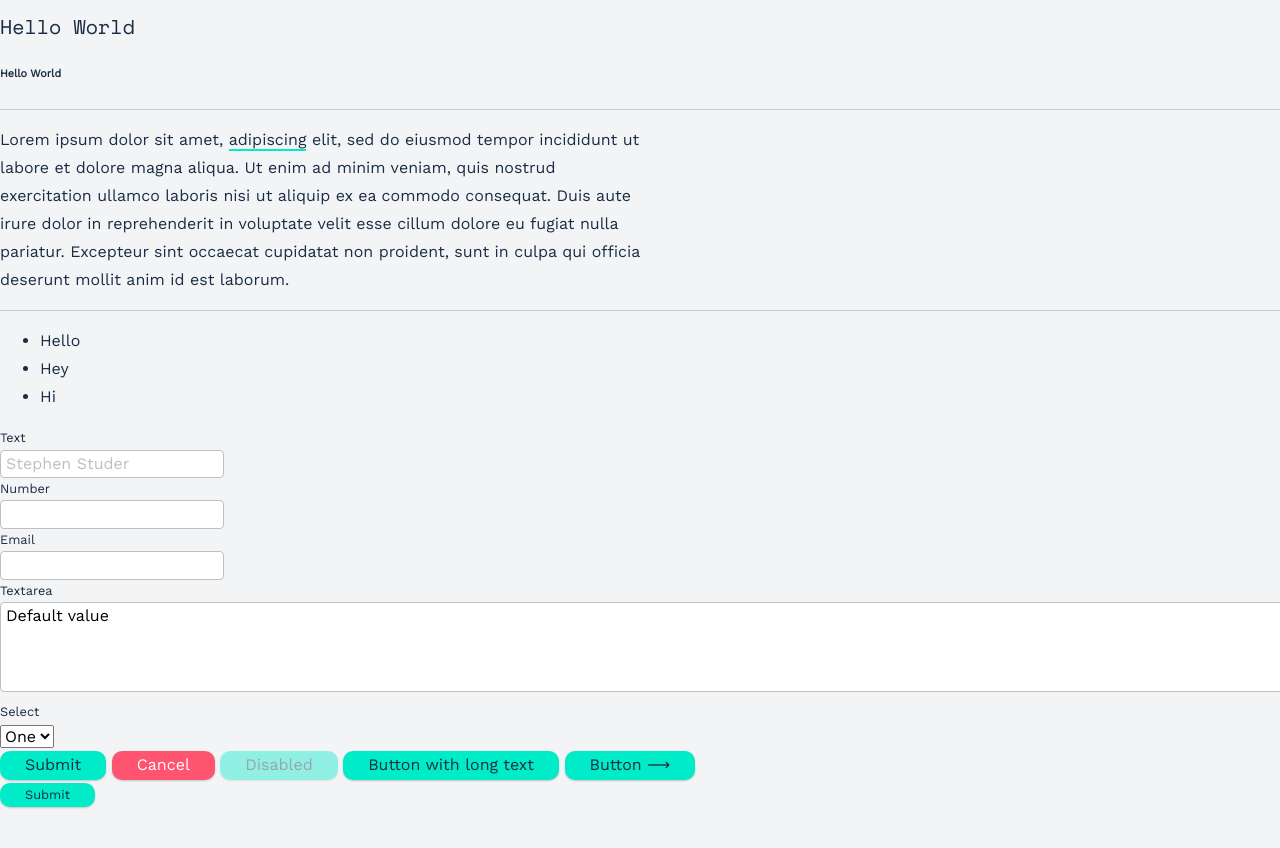
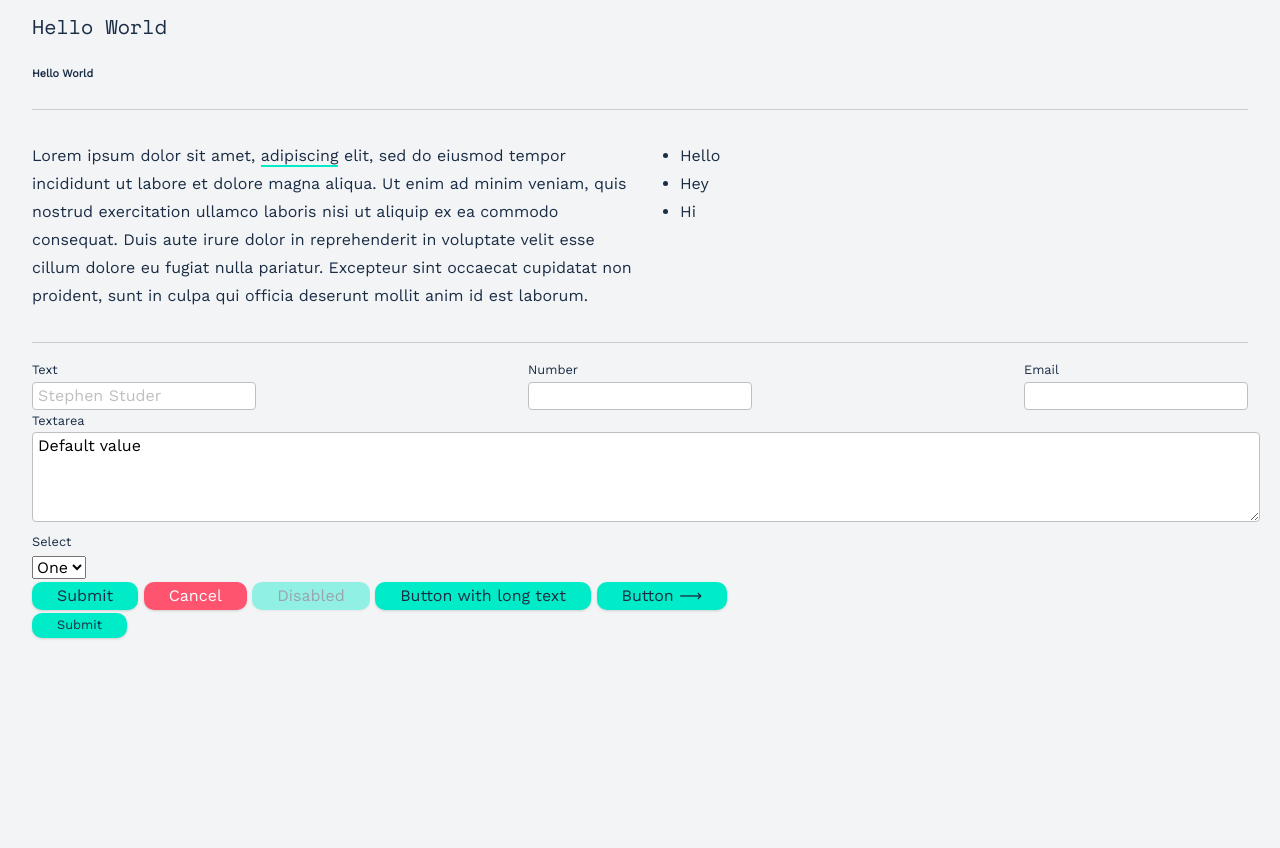
Before and after one commit to skstuder/oliver-css, a website built with Parcel: page index.html in a window 1280 px wide. Shown: the part 840-1688 px from the top of the page. Built offline with nearby package versions, Linux system fonts and the light colour scheme.

Commit message:
add layout components for flex and grid

```diff
--- a/css/style.css
+++ b/css/style.css
@@ -30,6 +30,15 @@
   --h4: 1.563rem;
   --h5: 1.25rem;
   --smallText: 0.8rem;
+
+  /* Elevation */
+  --level-1: 0 1px 3px 0 rgba(0, 0, 0, 0.1), 0 1px 2px 0 rgba(0, 0, 0, 0.06);
+  --level-2: 0 4px 6px -1px rgba(0, 0, 0, 0.1),
+    0 2px 4px -1px rgba(0, 0, 0, 0.06);
+  --level-3: 0 10px 15px -3px rgba(0, 0, 0, 0.1),
+    0 4px 6px -2px rgba(0, 0, 0, 0.05);
+  --level-4: 0 10px 15px -3px rgba(0, 0, 0, 0.1),
+    0 4px 6px -2px rgba(0, 0, 0, 0.05);
 }
 
 /* From Typescale */
@@ -112,6 +121,7 @@ blockquote {
   margin: 10px;
   padding: 2em;
   background: var(--blockQuote);
+  box-shadow: var(--level-3);
 }
 
 label {
@@ -147,10 +157,12 @@ button {
   border: none;
   border-radius: 10px;
   padding: 5px 25px;
-  box-shadow: 0px 1px 2px rgba(0, 0, 0, 0.2);
+  box-shadow: var(--level-1);
+  transition: 0.3s ease-in-out box-shadow;
 }
 
 button:hover {
+  box-shadow: var(--level-2);
 }
 
 button[disabled] {
@@ -165,3 +177,28 @@ button.cancel {
 button.small {
   font-size: var(--smallText);
 }
+
+.layout {
+  margin: 0 auto;
+  width: 95%;
+}
+
+.grid {
+  --gridCols: 2;
+  display: grid;
+  grid-template-columns: repeat(var(--gridCols), 1fr);
+}
+
+.cols-3 {
+  --gridCols: 3;
+}
+
+.flex {
+  --justifyContent: space-between;
+  display: flex;
+  justify-content: var(--justifyContent);
+}
+
+.flex-around {
+  --justifyContent: space-around;
+}
--- a/index.html
+++ b/index.html
@@ -23,6 +23,7 @@
   </head>
 
   <body>
+    <main class="layout">
       <!-- Add your site or application content here -->
       <h1>Hello World</h1>
       <p>
@@ -30,21 +31,22 @@
         tempor incididunt ut labore et dolore magna aliqua. Ut enim ad minim
         veniam, quis nostrud exercitation ullamco laboris nisi ut aliquip ex ea
         commodo consequat. Duis aute irure dolor in reprehenderit in voluptate
-      velit esse cillum dolore eu fugiat nulla pariatur. Excepteur sint occaecat
-      cupidatat non proident, sunt in culpa qui officia deserunt mollit anim id
-      est laborum.
+        velit esse cillum dolore eu fugiat nulla pariatur. Excepteur sint
+        occaecat cupidatat non proident, sunt in culpa qui officia deserunt
+        mollit anim id est laborum.
       </p>
 
       <h2>Hello World</h2>
       <blockquote>
         <p>
           Lorem ipsum dolor sit amet, <strong>consectetur</strong> adipiscing
-        elit, sed do eiusmod tempor incididunt ut labore et dolore magna aliqua.
-        Ut enim ad minim veniam, quis nostrud exercitation ullamco laboris nisi
-        ut aliquip ex ea <a href="#">test</a> commodo consequat. Duis aute irure
-        dolor in reprehenderit in voluptate velit esse cillum dolore eu fugiat
-        nulla pariatur. Excepteur sint occaecat cupidatat non proident, sunt in
-        culpa qui officia deserunt mollit anim id est laborum.
+          elit, sed do eiusmod tempor incididunt ut labore et dolore magna
+          aliqua. Ut enim ad minim veniam, quis nostrud exercitation ullamco
+          laboris nisi ut aliquip ex ea <a href="#">test</a> commodo consequat.
+          Duis aute irure dolor in reprehenderit in voluptate velit esse cillum
+          dolore eu fugiat nulla pariatur. Excepteur sint occaecat cupidatat non
+          proident, sunt in culpa qui officia deserunt mollit anim id est
+          laborum.
         </p>
       </blockquote>
 
@@ -53,34 +55,38 @@
       <h5>Hello World</h5>
       <h6>Hello World</h6>
       <hr />
+      <div class="grid">
         <p>
-      Lorem ipsum dolor sit amet, <a>adipiscing</a> elit, sed do eiusmod tempor
-      incididunt ut labore et dolore magna aliqua. Ut enim ad minim veniam, quis
-      nostrud exercitation ullamco laboris nisi ut aliquip ex ea commodo
-      consequat. Duis aute irure dolor in reprehenderit in voluptate velit esse
-      cillum dolore eu fugiat nulla pariatur. Excepteur sint occaecat cupidatat
-      non proident, sunt in culpa qui officia deserunt mollit anim id est
-      laborum.
+          Lorem ipsum dolor sit amet, <a>adipiscing</a> elit, sed do eiusmod
+          tempor incididunt ut labore et dolore magna aliqua. Ut enim ad minim
+          veniam, quis nostrud exercitation ullamco laboris nisi ut aliquip ex
+          ea commodo consequat. Duis aute irure dolor in reprehenderit in
+          voluptate velit esse cillum dolore eu fugiat nulla pariatur. Excepteur
+          sint occaecat cupidatat non proident, sunt in culpa qui officia
+          deserunt mollit anim id est laborum.
         </p>
-
-    <hr />
-
         <ul>
           <li>Hello</li>
           <li>Hey</li>
           <li>Hi</li>
         </ul>
+      </div>
+
+      <hr />
 
       <form>
+        <div class="flex">
           <div>
             <label for="text">Text</label>
             <input placeholder="Stephen Studer" id="text" type="text" />
           </div>
           <div>
-        <label for="number">Number</label><input id="number" type="number" />
+            <label for="number">Number</label
+            ><input id="number" type="number" />
           </div>
           <div>
             <label for="email">Email</label><input id="email" type="email" />
+          </div>
         </div>
         <div>
           <label for="textarea">Textarea</label>
@@ -101,6 +107,7 @@
         <br />
         <button class="small">Submit</button>
       </form>
+    </main>
 
     <script src="js/vendor/modernizr-3.11.2.min.js"></script>
     <script src="js/plugins.js"></script>
```
Lines whose indentation alone changed are shown as unchanged.
